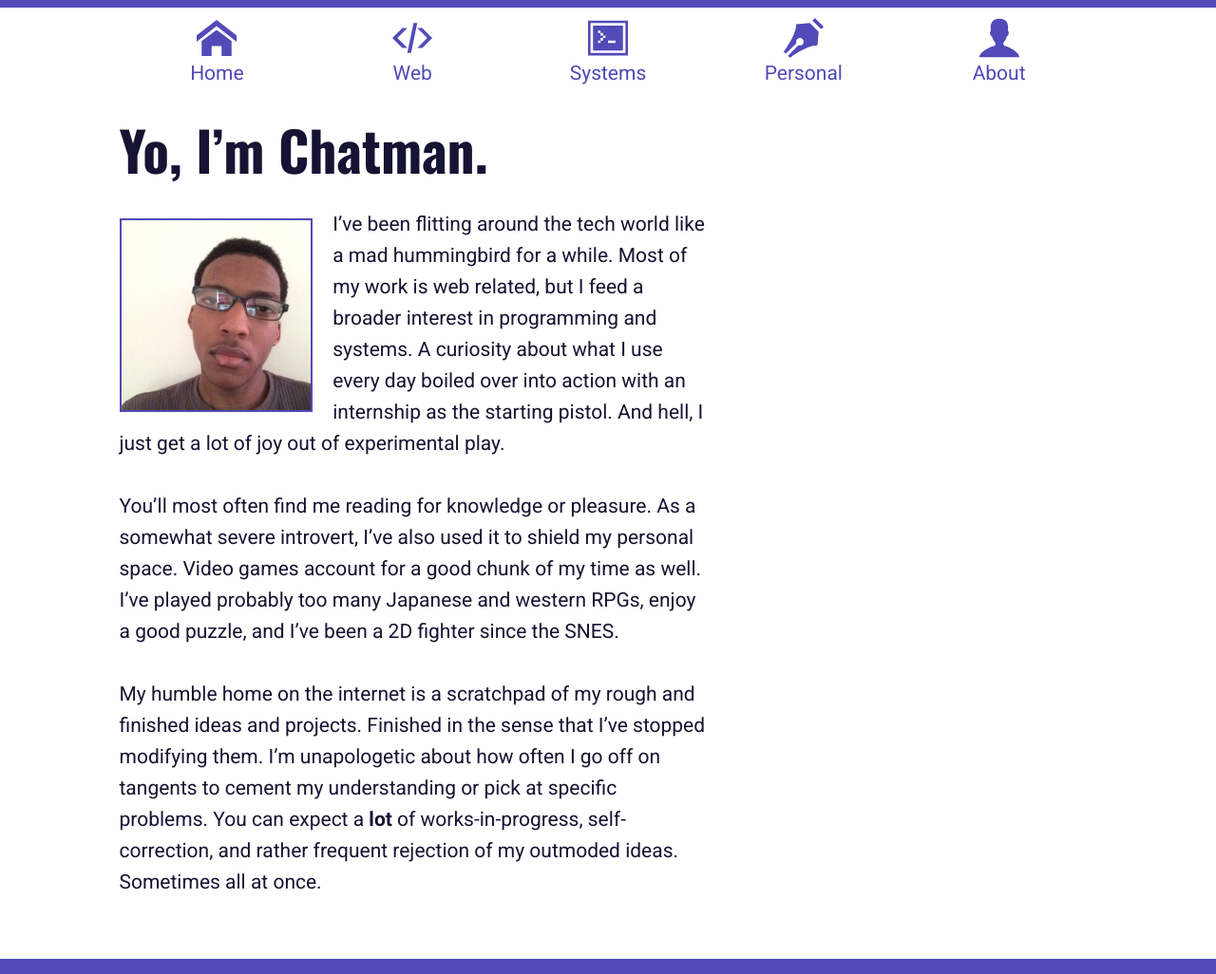
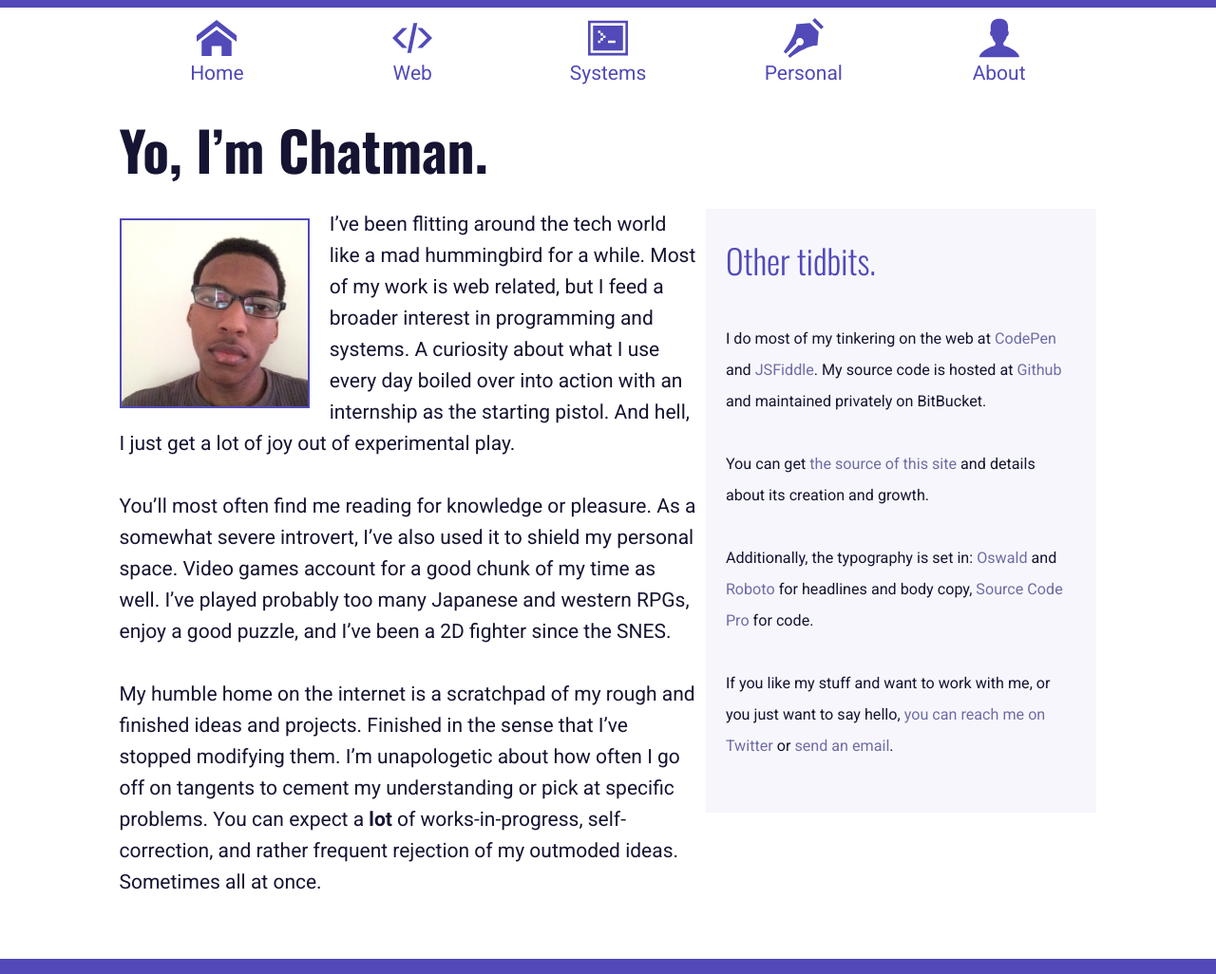
Before and after one commit to chatrjr/chatrjr.github.io, a Jekyll site: the page built from about/index.html, in a window 1280 px wide. Shown: the whole page at 95% size. Built offline with Jekyll 4.4.1, drawn with Linux system fonts in a browser that asks for light colours; Markdown is read by kramdown in place of the engine named in the settings.

Commit message:
Add sidebar to about page.

```diff
--- a/about/index.html
+++ b/about/index.html
@@ -9,10 +9,17 @@ sitemap:
 ---
 <div class="about grid sliced">
   <h1 class="about-title node col-5">Yo, I&rsquo;m Chatman.</h1>
-  <div class="about-content node col-3">
-    <img src="/images/me.jpg" alt="Chatman Richmond Jr." class="about-content-img node sec-col">
+  <main role="main" class="about-content node col-3">
+    <img src="/images/me.jpg" alt="Chatman Richmond Jr." class="about-content-img node">
     <p>I&rsquo;ve been flitting around the tech world like a mad hummingbird for a while. Most of my work is web related, but I feed a broader interest in programming and systems. A curiosity about what I use every day boiled over into action with an internship as the starting pistol. And hell, I just get a lot of joy out of experimental play.</p>
     <p>You&rsquo;ll most often find me reading for knowledge or pleasure. As a somewhat severe introvert, I&rsquo;ve also used it to shield my personal space. Video games account for a good chunk of my time as well. I&rsquo;ve played probably too many Japanese and western RPGs, enjoy a good puzzle, and I&rsquo;ve been a 2D fighter since the SNES.</p>
     <p>My humble home on the internet is a scratchpad of my rough and finished ideas and projects. Finished in the sense that I&rsquo;ve stopped modifying them. I&rsquo;m unapologetic about how often I go off on tangents to cement my understanding or pick at specific problems. You can expect a <strong>lot</strong> of works-in-progress, self-correction, and rather frequent rejection of my outmoded ideas. Sometimes all at once.</p>
-  </div>
+  </main>
+  <aside class="about-sidebar node col-2">
+    <h2 class="about-sidebar-title">Other tidbits.</h2>
+      <p>I do most of my tinkering on the web at <a href="http://codepen.io/chatrjr">CodePen</a> and <a href="http://jsfiddle.net/user/chatrjr/fiddles/">JSFiddle</a>. My source code is hosted at <a href="http://github.com/chatrjr">Github</a> and maintained privately on BitBucket.</p>
+      <p>You can get <a href="https://github.com/chatrjr/chatrjr.github.io/">the source of this site</a> and details about its creation and growth.</p>
+      <p>Additionally, the typography is set in: <a href="https://www.google.com/fonts/specimen/Oswald">Oswald</a> and <a href="https://www.google.com/fonts/specimen/Roboto">Roboto</a> for headlines and body copy, <a href="https://www.google.com/fonts/specimen/Source+Code+Pro">Source Code Pro</a> for code.</p>
+      <p>If you like my stuff and want to work with me, or you just want to say hello, <a href="http://twitter.com/ChatRJr">you can reach me on Twitter</a> or <a href="mailto:chatmanrjr@gmail.com">send an email</a>.</p>
+  </aside>
 </div>
--- a/css/scss/components/_about-content.scss
+++ b/css/scss/components/_about-content.scss
@@ -11,6 +11,10 @@
   @include media(tiny) {
     width: 100%;
   }
+}
+
+.about-content {
+  padding-right: 0.5em;
 }
 
 .about-content-img {
```
Also changed, not shown: css/scss/structures/_about-sidebar.scss (+24 -0 lines), css/main.css.
